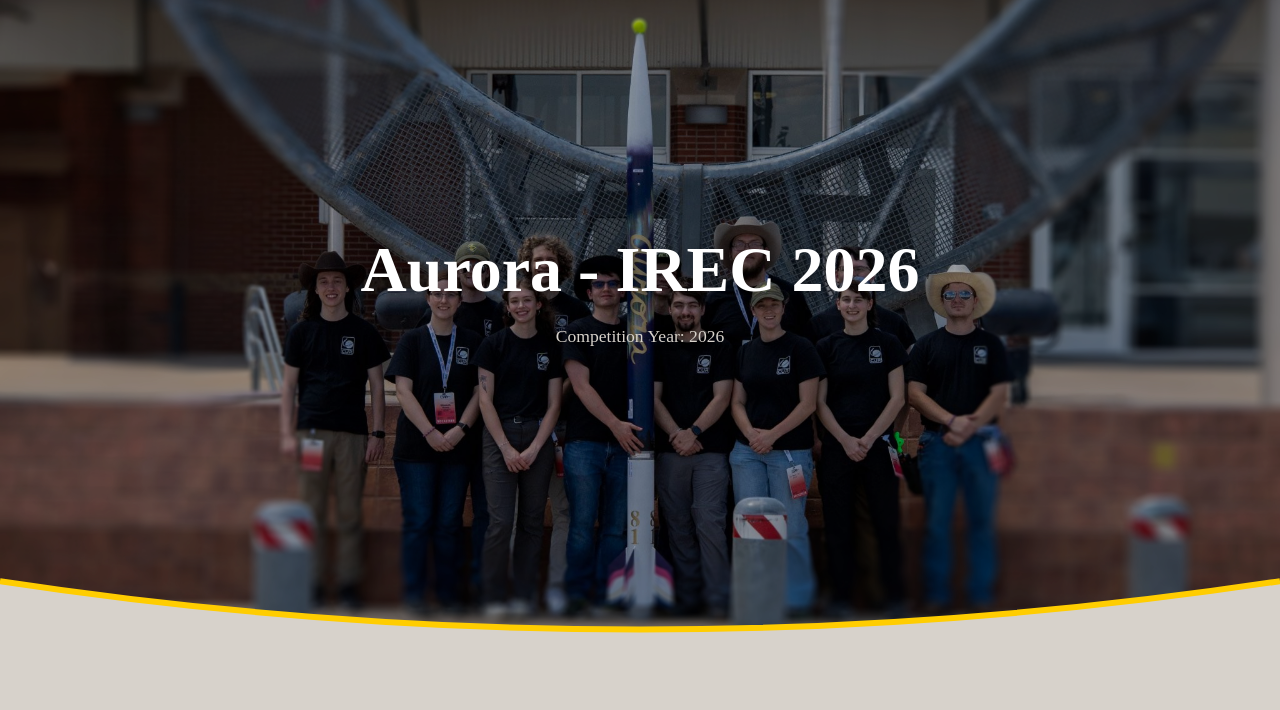
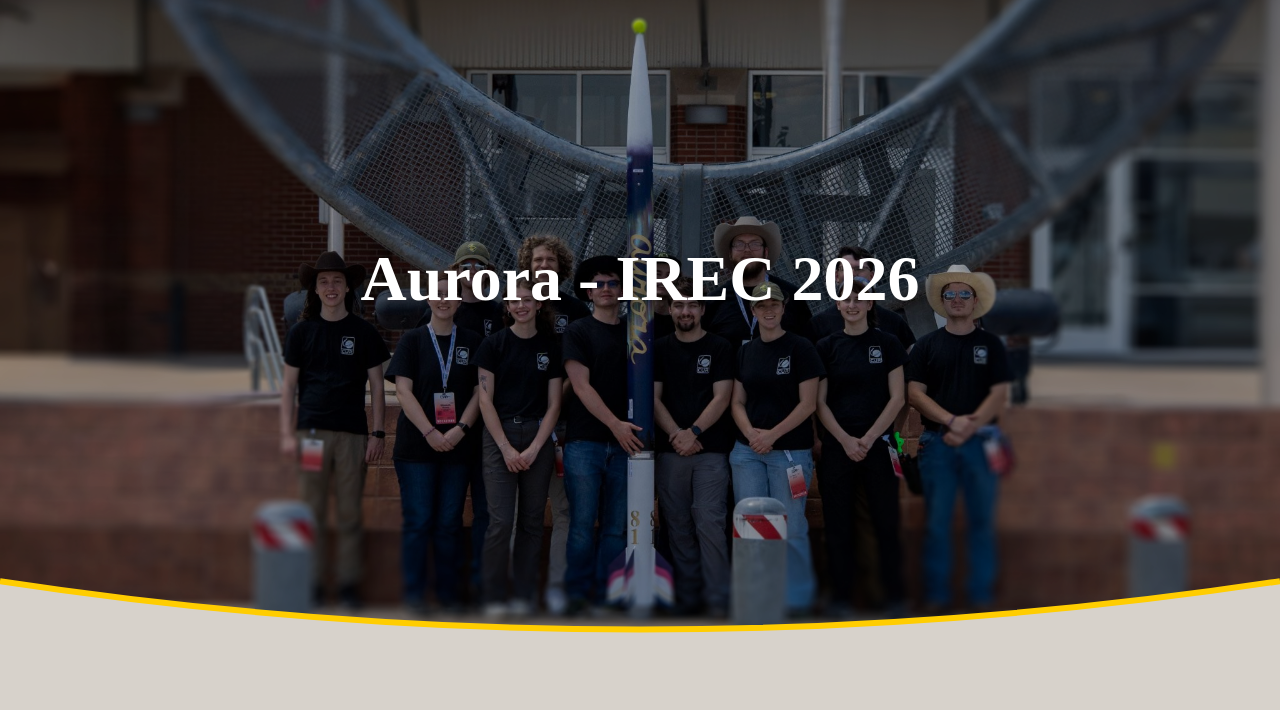
Before and after one commit to CU-Rocketry/cu-rocketry.github.io, an Astro site: page /projects/aurora-irec-2026 in a window 1280 px wide. Shown: the part 90-800 px from the top of the page. Built offline with nearby package versions, Linux system fonts and the light colour scheme; Astro itself is replaced by a stand-in of ours.

Commit message:
Remove competitionyear from hero for projects

```diff
--- a/src/pages/projects/[slug].astro
+++ b/src/pages/projects/[slug].astro
@@ -20,7 +20,6 @@ const firstTheme = blocks[0]?.theme || "green";
   {project.data.heroImage ? (
     <Hero
       title={project.data.title}
-      subtitle={project.data.year ? `Competition Year: ${project.data.year}` : undefined}
       fallbackImage={project.data.heroImage}
       nextTheme={firstTheme}
     />
```
